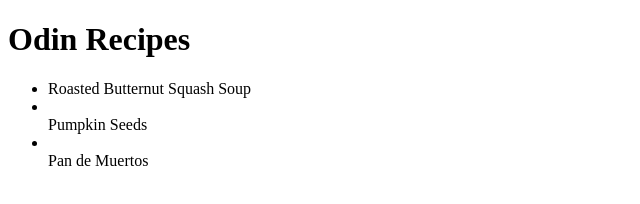
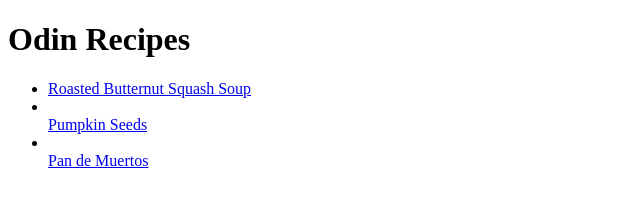
Before and after one commit to harald-kurz/odin-recipes, a plain HTML site: page index.html in a window 1280 px wide. Shown: the whole page, without its empty margins (0-640 px from the left). Drawn offline with Linux system fonts and the light colour scheme.

Commit message:
fixed a property to href and img property to src

```diff
--- a/index.html
+++ b/index.html
@@ -9,9 +9,9 @@
     <h1>Odin Recipes</h1>
 
     <ul>
-    <li><a src="./recipes/squashsoup.html">Roasted Butternut Squash Soup</a></li>
-    <li></li><a src="./recipes/pumpkinseeds.html">Pumpkin Seeds</a></li>
-    <li></li><a src="./recipes/panmuertos.html">Pan de Muertos</a></li>
+    <li><a href="./recipes/squashsoup.html">Roasted Butternut Squash Soup</a></li>
+    <li></li><a href="./recipes/pumpkinseeds.html">Pumpkin Seeds</a></li>
+    <li></li><a href="./recipes/panmuertos.html">Pan de Muertos</a></li>
   </ul>
   </body>
 </html>
```
Also changed, not shown: recipes/panmuertos.html (+1 -1 lines), recipes/pumpkinseeds.html (+1 -1 lines), recipes/squashsoup.html (+1 -1 lines).
